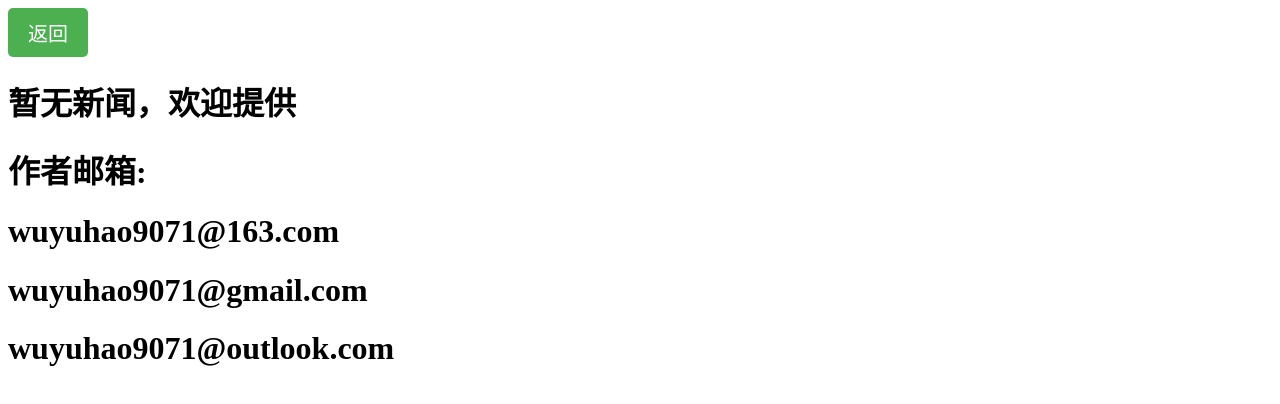
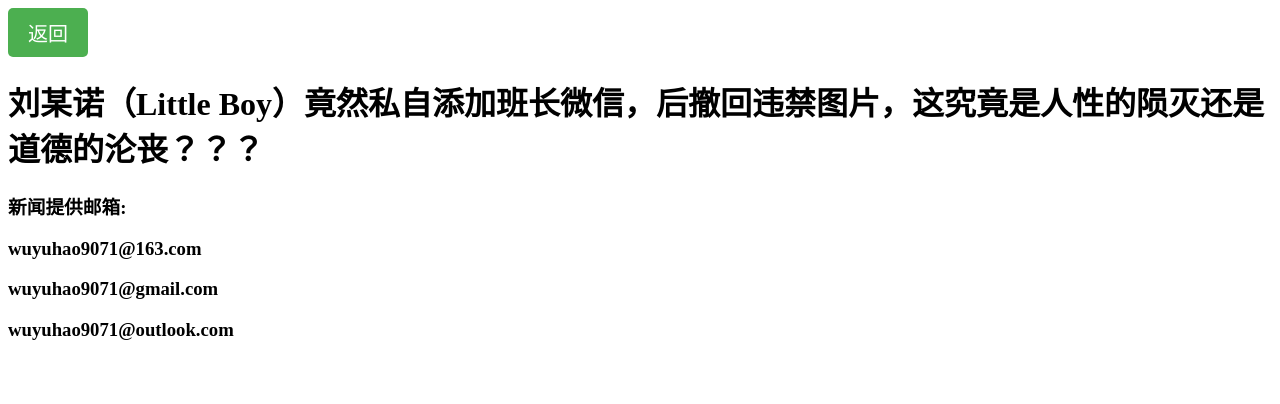
Before and after one commit to wuyuhao9071/1, a plain HTML site: page index.html in a window 1280 px wide. Both pictures are taken after a click on the button "近日要闻". Drawn offline with Linux system fonts and the light colour scheme; some packages are replaced by stand-ins of ours; a script that the page names is missing.

Commit message:
Update index.html

```diff
--- a/index.html
+++ b/index.html
@@ -148,11 +148,11 @@
         function news(){
             var newspaper=`
             <button class="my-button" onclick="goBack()">返回</button>
-                <h1>暂无新闻，欢迎提供</h1>
-                <h1>作者邮箱:</h1>
-                <h1>wuyuhao9071@163.com</h1>
-                <h1>wuyuhao9071@gmail.com</h1>
-                <h1>wuyuhao9071@outlook.com</h1>
+                <h1>刘某诺（Little Boy）竟然私自添加班长微信，后撤回违禁图片，这究竟是人性的陨灭还是道德的沦丧？？？</h1>
+                <h3>新闻提供邮箱:</h3>
+                <h3>wuyuhao9071@163.com</h3>
+                <h3>wuyuhao9071@gmail.com</h3>
+                <h3>wuyuhao9071@outlook.com</h3>
             `;
             document.body.innerHTML = newspaper;
         }
@@ -186,7 +186,6 @@
     </span>
 
     <h3>WuYuhao制作 已永久迁移至新网址：</h3>
-    <h1>刘某诺（Little Boy）竟然私自添加班长微信，后撤回违禁图片，这究竟是人性的陨灭还是道德的沦丧？？？</h1>
     <a href="https://wuyuhao9071.github.io/1" target="_blank">https://wuyuhao9071.github.io/1</a>
     <h3>赞助：</h3>
     <img src="money.png" alt="赞助二维码">
```
